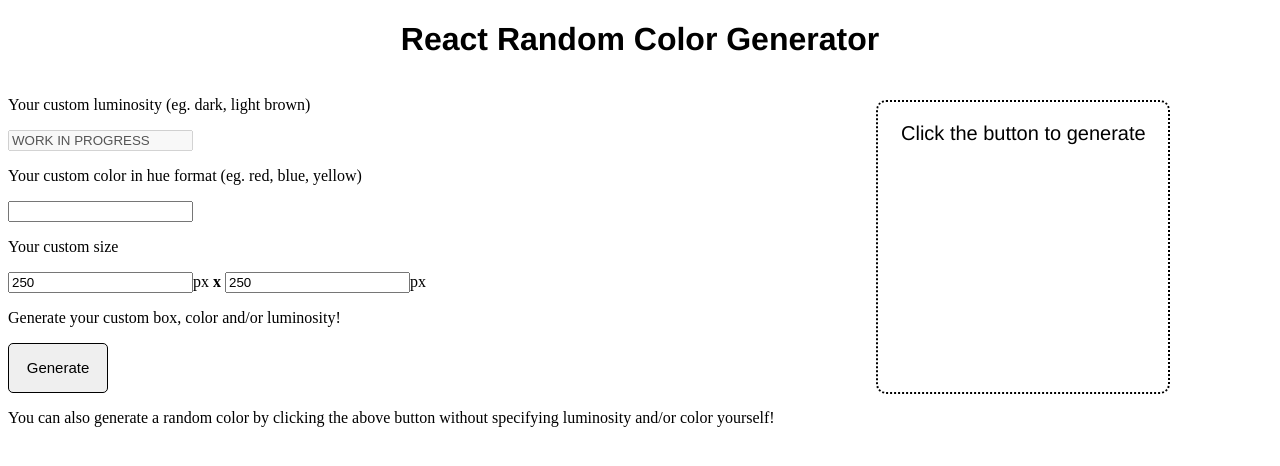
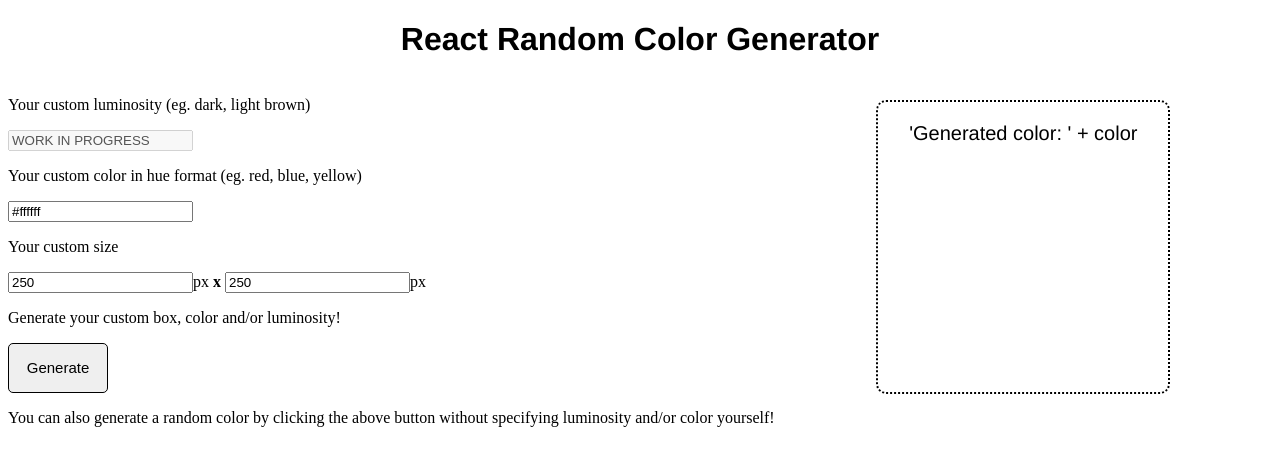
Before and after one commit to xkrsx/react-random-color-generator, a React app: page / in a window 1280 px wide. Shown: the top 466 px of the page. Built offline with nearby package versions, Linux system fonts and the light colour scheme.

Commit message:
Update App.js
Remove 'Click the button to generate' from colorbox and set initial color to #ffffff

```diff
--- a/src/App.js
+++ b/src/App.js
@@ -8,7 +8,7 @@ import Header from './components/Header';
 
 export default function App() {
   const randomColor = randomcolor();
-  const [color, setColor] = useState('');
+  const [color, setColor] = useState('#ffffff');
   const [luminosity, setLuminosity] = useState('WORK IN PROGRESS');
   const [width, setWidth] = useState('250');
   const [height, setHeight] = useState('250');
@@ -90,10 +90,11 @@ export default function App() {
           }}
         >
           <div style={{ fontFamily: 'helvetica', textAlign: 'center' }}>
-            {!color
-              ? 'Click the button to generate'
-              : 'Generated color: ' + color}
-
+            {/* {!color
+              ? 'Click the button to generate' */}
+            {/* : */}
+            'Generated color: ' + color
+            {/* } */}
             {/* {luminosity === 'WORK IN PROGRESS' || luminosity === ''
                 ? ''
                 : 'Your custom luminosity is ' + luminosity} */}
```
